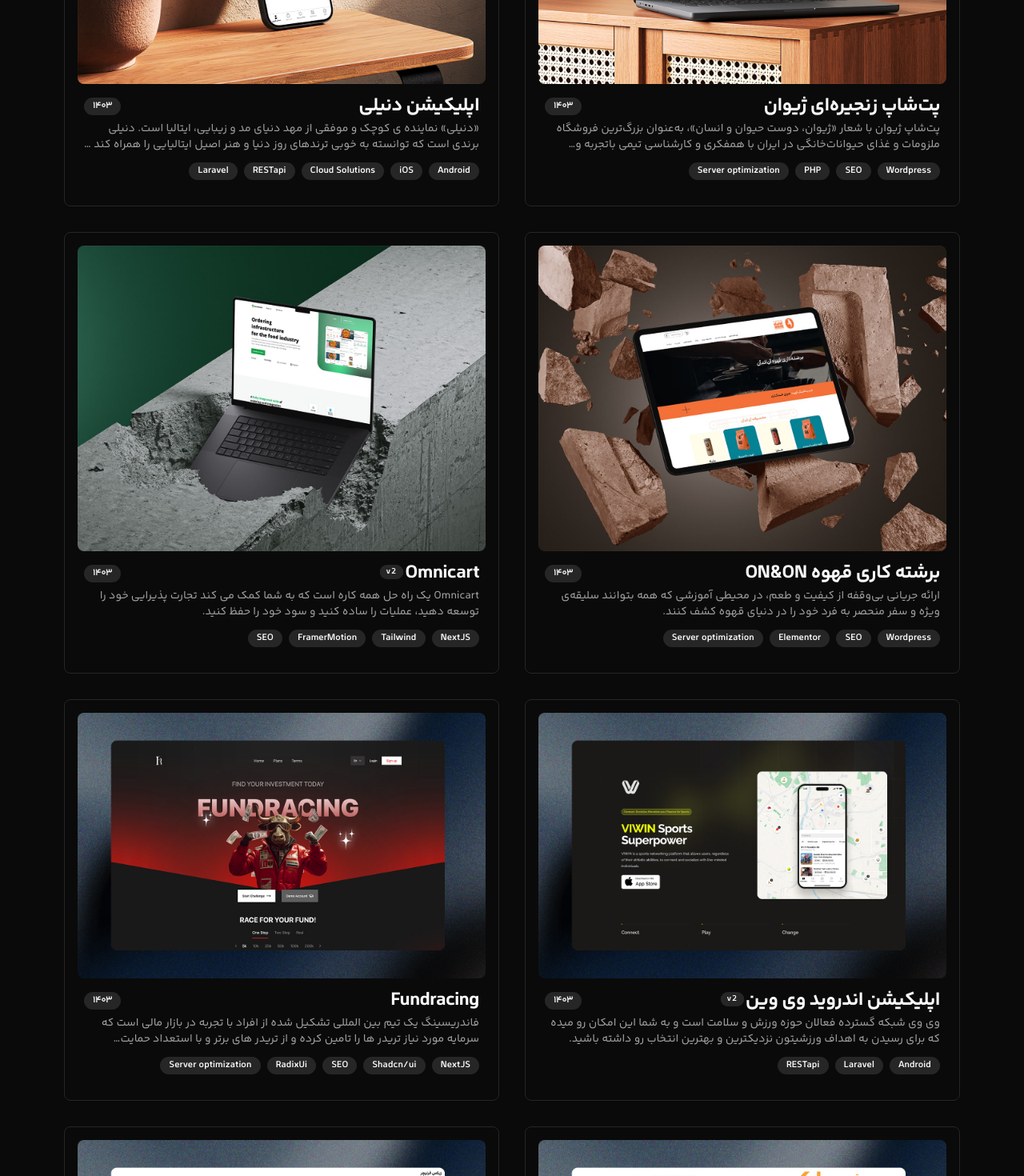
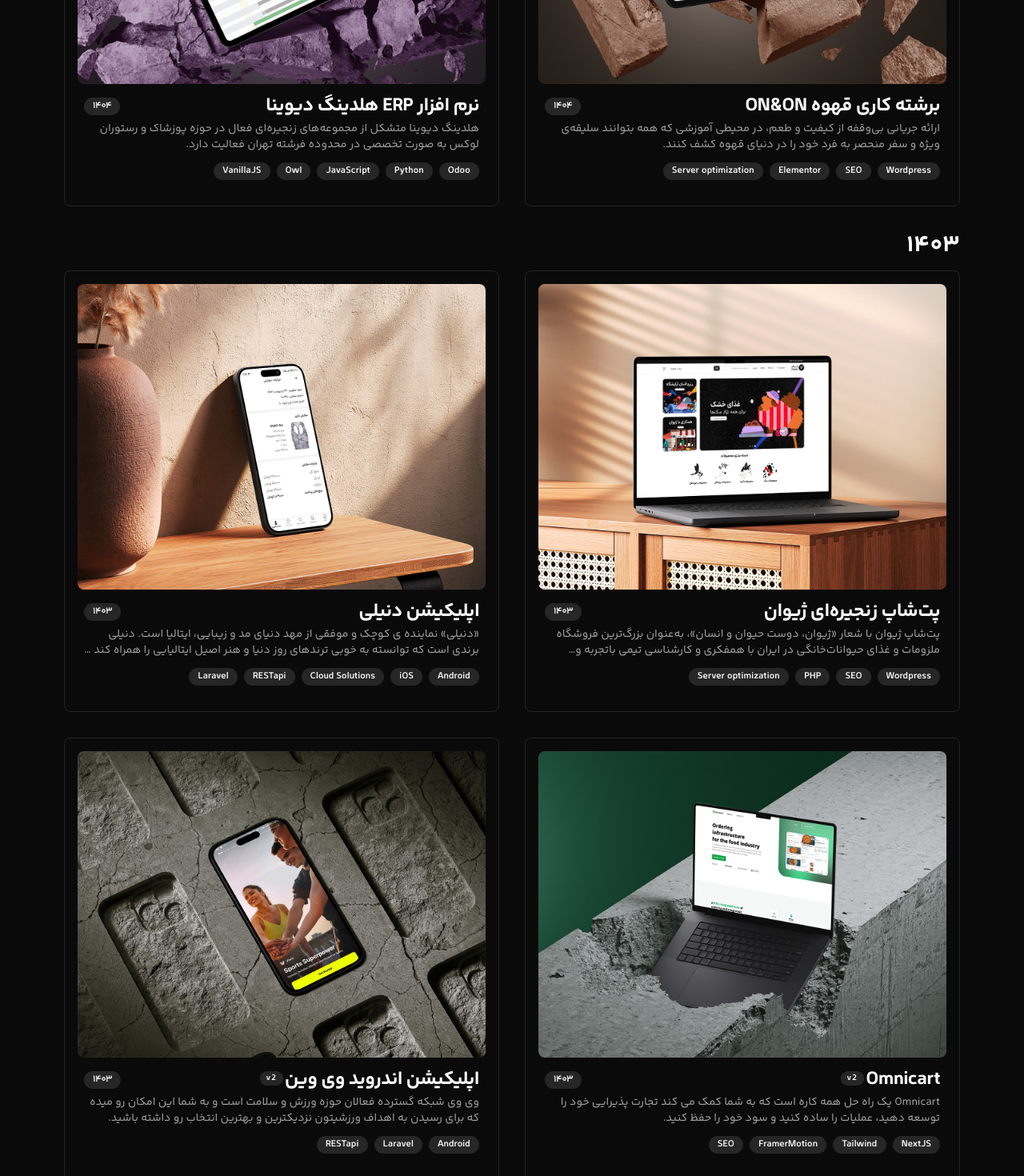
Before and after one commit to ifarazir/karensa-portfolio, a Next.js app: page / in a window 1280 px wide. Shown: the part 1820-3290 px from the top of the page at 80% size. Built offline with nearby package versions, Linux system fonts and the light colour scheme.

Commit message:
add divina and change viwin android mockup

```diff
--- a/src/app/page.tsx
+++ b/src/app/page.tsx
@@ -66,6 +66,30 @@ const projects = [
     ],
   },
   {
+    index: 150,
+    title: "1404",
+    projects: [
+      {
+        index: 10,
+        title: "برشته کاری قهوه ON&ON",
+        description:
+          "ارائه جریانی بی‌وقفه از کیفیت و طعم، در محیطی آموزشی که همه بتوانند سلیقه‌ی ویژه و سفر منحصر به فرد خود را در دنیای قهوه کشف کنند.",
+        technologies: ["Wordpress", "SEO", "Elementor", "Server optimization"],
+        image: "/images/projects/onandon-mockup.jpg",
+        link: "https://onandonroastery.com/",
+      },
+      {
+        index: 20,
+        title: "نرم افزار ERP هلدینگ دیوینا",
+        description:
+          "هلدینگ دیوینا متشکل از مجموعه‌های زنجیره‌ای فعال در حوزه پوزشاک و رستوران لوکس به صورت تخصصی در محدوده فرشته تهران فعالیت دارد.",
+        technologies: ["Odoo", "Python", "JavaScript", "Owl", "VanillaJS"],
+        image: "/images/projects/divina-mockup.jpg",
+        link: "#",
+      },
+    ],
+  },
+  {
     index: 200,
     title: "1403",
     projects: [
@@ -94,15 +118,6 @@ const projects = [
         link: "#",
       },
       {
-        index: 30,
-        title: "برشته کاری قهوه ON&ON",
-        description:
-          "ارائه جریانی بی‌وقفه از کیفیت و طعم، در محیطی آموزشی که همه بتوانند سلیقه‌ی ویژه و سفر منحصر به فرد خود را در دنیای قهوه کشف کنند.",
-        technologies: ["Wordpress", "SEO", "Elementor", "Server optimization"],
-        image: "/images/projects/onandon-mockup.jpg",
-        link: "https://onandonroastery.com/",
-      },
-      {
         index: 40,
         title: "Omnicart",
         title_badge: "v2",
@@ -119,7 +134,7 @@ const projects = [
         description:
           "وی وی شبکه گسترده فعالان حوزه ورزش و سلامت است و به شما این امکان رو میده که برای رسیدن به اهداف ورزشیتون نزدیکترین و بهترین انتخاب رو داشته باشید.",
         technologies: ["Android", "Laravel", "RESTapi"],
-        image: "/images/projects/viwin-mockup.jpg",
+        image: "/images/projects/viwin-android-mockup.jpg",
         link: "https://viwin.link/",
       },
       {
```
Also changed, not shown: public/images/projects/divina-mockup.jpg (added), public/images/projects/viwin-android-mockup.jpg (added).
